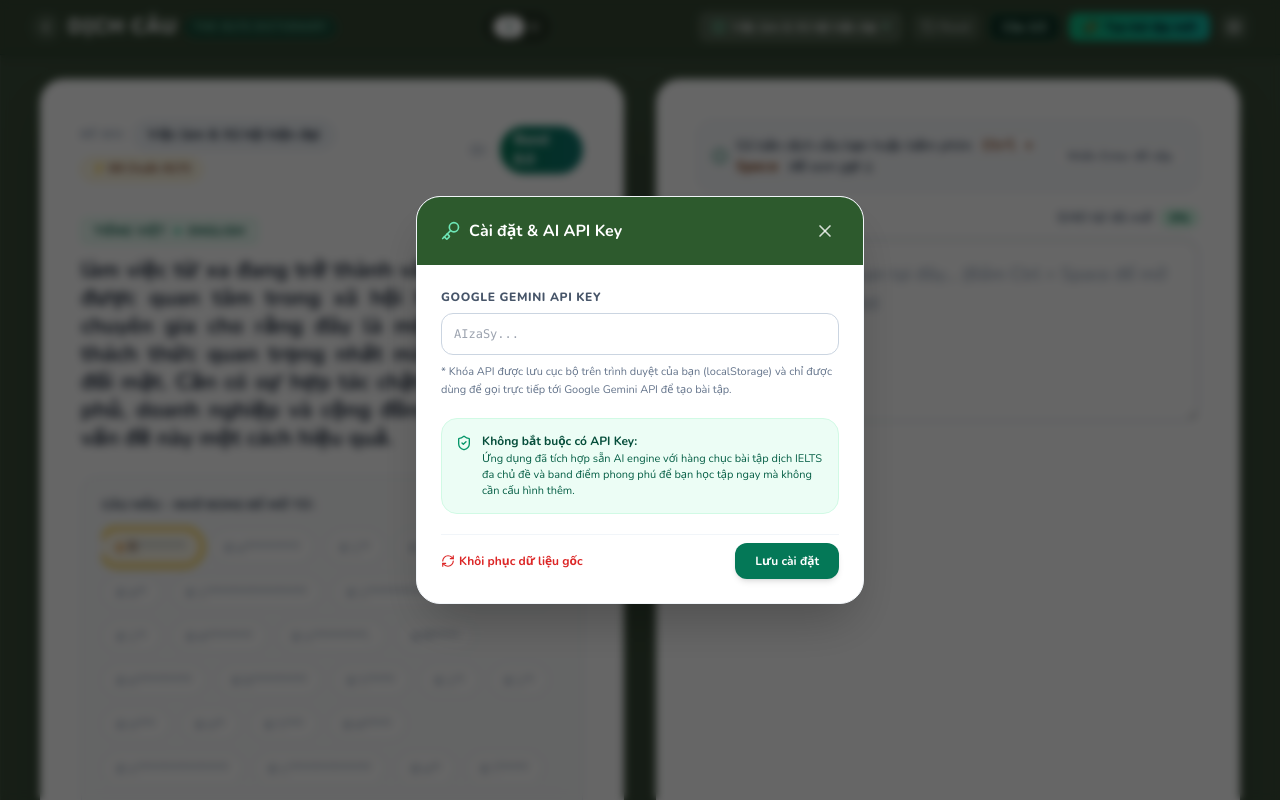
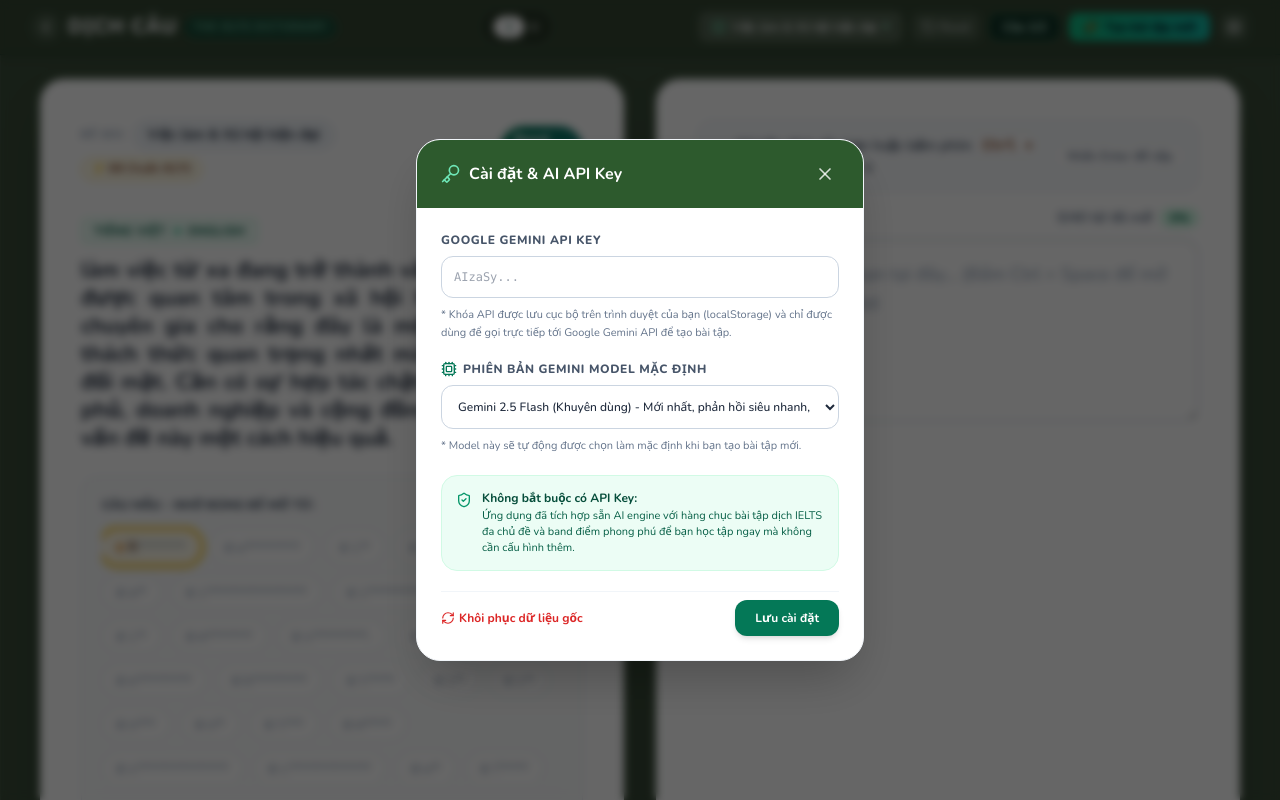
Before and after one commit to mtpluongtung/Writing_English, a React (Vite) app: page / in a window 1280 px wide. Both pictures are taken after a click on the button 1233 px from the left and 27 px from the top of the page. Shown: the top 800 px of the page. Built offline with nearby package versions, Linux system fonts and the light colour scheme.

Commit message:
feat: cho phep chon model gemini tuy chinh va cac ban flash/pro

```diff
--- a/src/App.tsx
+++ b/src/App.tsx
@@ -231,6 +231,7 @@
               hintTokenIndex={hintTokenIndex}
               cursorPos={cursorPos}
               generatorType={currentSet.generatorType}
+              aiModel={currentSet.aiModel}
             />
           )}
 
--- a/src/components/CreateExerciseModal.tsx
+++ b/src/components/CreateExerciseModal.tsx
@@ -7,10 +7,10 @@
   Loader2,
   CheckCircle2
 } from 'lucide-react';
-import { PRESET_TOPICS, BAND_OPTIONS } from '../data/sampleExercises';
+import { PRESET_TOPICS, BAND_OPTIONS, GEMINI_MODELS } from '../data/sampleExercises';
 import type { GenerationOptions, ExerciseSet } from '../types';
 import { createNewExerciseSet } from '../services/aiGenerator';
-import { saveApiKey, loadApiKey } from '../services/storage';
+import { saveApiKey, loadApiKey, loadGeminiModel, saveGeminiModel } from '../services/storage';
 
 interface CreateExerciseModalProps {
   isOpen: boolean;
@@ -30,6 +30,11 @@
   const [exerciseFormat, setExerciseFormat] = useState<'statement' | 'question' | 'answer' | 'qa_pair'>('qa_pair');
   const [useGemini, setUseGemini] = useState<boolean>(false);
   const [apiKey, setApiKey] = useState<string>(() => loadApiKey());
+  const [geminiModel, setGeminiModel] = useState<string>(() => loadGeminiModel());
+  const [isCustomModel, setIsCustomModel] = useState<boolean>(() => {
+    const saved = loadGeminiModel();
+    return !GEMINI_MODELS.some(m => m.id === saved);
+  });
   const [isLoading, setIsLoading] = useState<boolean>(false);
   const [errorMsg, setErrorMsg] = useState<string | null>(null);
   const apiKeyInputRef = React.useRef<HTMLInputElement | null>(null);
@@ -55,6 +60,9 @@
       if (useGemini && apiKey.trim()) {
         saveApiKey(apiKey.trim());
       }
+      if (useGemini && geminiModel.trim()) {
+        saveGeminiModel(geminiModel.trim());
+      }
 
       const preset = PRESET_TOPICS.find(p => p.id === selectedTopic);
 
@@ -64,6 +72,7 @@
         band: selectedBand,
         sentenceCount: sentenceCount,
         exerciseFormat: exerciseFormat,
+        geminiModel: useGemini ? (geminiModel.trim() || 'gemini-2.5-flash') : undefined,
         customTopic: customTopic.trim() ? customTopic.trim() : undefined,
         useGeminiApiKey: useGemini,
         apiKey: useGemini ? apiKey.trim() : undefined
@@ -359,14 +368,16 @@
                   )}
                 </div>
                 <p className="text-[11px] text-slate-500 mt-0.5">
-                  Sinh đề trực tiếp theo yêu cầu độc nhất từ Gemini 2.5 Flash.
+                  Sinh đề trực tiếp theo yêu cầu độc nhất từ Google Gemini AI.
                 </p>
               </button>
             </div>
 
             {useGemini && (
-              <div className="mt-2.5 p-3 bg-white rounded-xl border border-emerald-200 shadow-xs space-y-2 animate-fadeIn">
-                <div className="flex items-center justify-between">
+              <div className="mt-2.5 p-3.5 bg-white rounded-xl border border-emerald-200 shadow-xs space-y-3.5 animate-fadeIn">
+                {/* 1. API Key Input */}
+                <div>
+                  <div className="flex items-center justify-between mb-1">
                     <label className="block text-[11px] font-bold text-slate-700">
                       Google Gemini API Key:
                     </label>
@@ -393,8 +404,91 @@
                       className="w-full text-xs pl-9 pr-3 py-2.5 rounded-xl border border-slate-300 focus:border-emerald-600 focus:ring-2 focus:ring-emerald-100 outline-none font-mono"
                     />
                   </div>
-                <p className="text-[10px] text-slate-500 leading-normal">
-                  * API Key được lưu trực tiếp trên trình duyệt của bạn (localStorage). Nếu bạn chưa có Key, vui lòng chọn <strong>"⚡ AI Tức thì (Built-in)"</strong> ở trên để làm bài 10 câu chất lượng cao ngay lập tức.
+                </div>
+
+                {/* 2. Model Selection */}
+                <div className="pt-2 border-t border-slate-100">
+                  <div className="flex items-center justify-between mb-2">
+                    <label className="block text-[11px] font-bold text-slate-700">
+                      Chọn phiên bản Gemini Model:
+                    </label>
+                    <span className="text-[10px] text-emerald-800 font-mono font-bold bg-emerald-50 px-2 py-0.5 rounded border border-emerald-200">
+                      {geminiModel}
+                    </span>
+                  </div>
+
+                  <div className="grid grid-cols-1 sm:grid-cols-2 gap-2">
+                    {GEMINI_MODELS.map((m) => {
+                      const isChosen = geminiModel === m.id && !isCustomModel;
+                      return (
+                        <button
+                          type="button"
+                          key={m.id}
+                          onClick={() => {
+                            setGeminiModel(m.id);
+                            setIsCustomModel(false);
+                            saveGeminiModel(m.id);
+                          }}
+                          className={`p-2.5 rounded-xl border text-left transition-all flex flex-col justify-between
+                            ${isChosen
+                              ? 'bg-emerald-50 border-emerald-600 text-emerald-950 shadow-2xs ring-1 ring-emerald-500/20'
+                              : 'bg-slate-50/60 border-slate-200 text-slate-700 hover:bg-white'
+                            }`}
+                        >
+                          <div className="flex items-center justify-between w-full mb-1">
+                            <span className="text-[11px] font-bold">{m.name}</span>
+                            <span className={`text-[9px] font-bold px-1.5 py-0.2 rounded border ${m.badgeClass}`}>
+                              {m.tag}
+                            </span>
+                          </div>
+                          <p className="text-[10px] text-slate-500 leading-tight">
+                            {m.desc}
+                          </p>
+                        </button>
+                      );
+                    })}
+
+                    <button
+                      type="button"
+                      onClick={() => {
+                        setIsCustomModel(true);
+                      }}
+                      className={`p-2.5 rounded-xl border text-left transition-all flex flex-col justify-between
+                        ${isCustomModel
+                          ? 'bg-emerald-50 border-emerald-600 text-emerald-950 shadow-2xs ring-1 ring-emerald-500/20'
+                          : 'bg-slate-50/60 border-slate-200 text-slate-700 hover:bg-white'
+                        }`}
+                    >
+                      <div className="flex items-center justify-between w-full mb-1">
+                        <span className="text-[11px] font-bold">Model khác (Tùy chỉnh)</span>
+                        <span className="text-[9px] font-bold px-1.5 py-0.2 rounded bg-amber-50 text-amber-800 border border-amber-200">
+                          Custom
+                        </span>
+                      </div>
+                      <p className="text-[10px] text-slate-500 leading-tight">
+                        Tự nhập ID model mới (VD: gemini-2.0-flash-lite)
+                      </p>
+                    </button>
+                  </div>
+
+                  {isCustomModel && (
+                    <div className="mt-2.5">
+                      <input
+                        type="text"
+                        placeholder="Nhập tên model ID (ví dụ: gemini-2.0-flash-lite, gemini-exp-1206...)"
+                        value={geminiModel}
+                        onChange={(e) => {
+                          setGeminiModel(e.target.value);
+                          saveGeminiModel(e.target.value);
+                        }}
+                        className="w-full text-xs p-2.5 rounded-xl border border-slate-300 focus:border-emerald-600 focus:ring-2 focus:ring-emerald-100 outline-none font-mono"
+                      />
+                    </div>
+                  )}
+                </div>
+
+                <p className="text-[10px] text-slate-500 leading-normal pt-1 border-t border-slate-100">
+                  * API Key và cấu hình Model được lưu an toàn trên trình duyệt của bạn (localStorage).
                 </p>
               </div>
             )}
--- a/src/components/SettingsModal.tsx
+++ b/src/components/SettingsModal.tsx
@@ -1,6 +1,7 @@
 import React, { useState } from 'react';
-import { X, Key, ShieldCheck, RefreshCw, Check } from 'lucide-react';
-import { saveApiKey, loadApiKey } from '../services/storage';
+import { X, Key, ShieldCheck, RefreshCw, Check, Cpu } from 'lucide-react';
+import { saveApiKey, loadApiKey, loadGeminiModel, saveGeminiModel } from '../services/storage';
+import { GEMINI_MODELS } from '../data/sampleExercises';
 
 interface SettingsModalProps {
   isOpen: boolean;
@@ -14,6 +15,7 @@
   onResetAllData
 }) => {
   const [apiKey, setApiKey] = useState<string>(() => loadApiKey());
+  const [geminiModel, setGeminiModel] = useState<string>(() => loadGeminiModel());
   const [saved, setSaved] = useState<boolean>(false);
 
   if (!isOpen) return null;
@@ -21,6 +23,9 @@
   const handleSave = (e: React.FormEvent) => {
     e.preventDefault();
     saveApiKey(apiKey.trim());
+    if (geminiModel.trim()) {
+      saveGeminiModel(geminiModel.trim());
+    }
     setSaved(true);
     setTimeout(() => {
       setSaved(false);
@@ -70,6 +75,29 @@
             </p>
           </div>
 
+          <div>
+            <div className="flex items-center gap-1.5 mb-2">
+              <Cpu className="w-4 h-4 text-emerald-700" />
+              <label className="block text-xs font-black uppercase tracking-wider text-slate-600">
+                Phiên bản Gemini Model mặc định
+              </label>
+            </div>
+            <select
+              value={geminiModel}
+              onChange={(e) => setGeminiModel(e.target.value)}
+              className="w-full text-xs p-3 rounded-xl border border-slate-300 focus:border-emerald-600 focus:ring-2 focus:ring-emerald-100 outline-none font-medium bg-white text-slate-800"
+            >
+              {GEMINI_MODELS.map((m) => (
+                <option key={m.id} value={m.id}>
+                  {m.name} ({m.tag}) - {m.desc}
+                </option>
+              ))}
+            </select>
+            <p className="text-[11px] text-slate-500 mt-2 leading-relaxed">
+              * Model này sẽ tự động được chọn làm mặc định khi bạn tạo bài tập mới.
+            </p>
+          </div>
+
           <div className="bg-emerald-50 p-3.5 rounded-2xl border border-emerald-100 text-xs text-emerald-900 flex items-start gap-2.5">
             <ShieldCheck className="w-4 h-4 text-emerald-600 flex-shrink-0 mt-0.5" />
             <div>
--- a/src/data/sampleExercises.ts
+++ b/src/data/sampleExercises.ts
@@ -151,3 +151,49 @@
   { value: 8.5, label: 'Band 8.5', desc: 'Tự nhiên như bản ngữ, danh từ hóa chuẩn xác' },
   { value: 9.0, label: 'Band 9.0', desc: 'Đỉnh cao học thuật, uyển chuyển tuyệt đối' },
 ];
+
+export interface GeminiModelOption {
+  id: string;
+  name: string;
+  tag: string;
+  badgeClass: string;
+  desc: string;
+}
+
+export const GEMINI_MODELS: GeminiModelOption[] = [
+  {
+    id: 'gemini-2.5-flash',
+    name: 'Gemini 2.5 Flash',
+    tag: 'Khuyên dùng',
+    badgeClass: 'bg-emerald-100 text-emerald-800 border-emerald-200',
+    desc: 'Mới nhất, phản hồi siêu nhanh, tạo bài tập chuẩn xác nhất.'
+  },
+  {
+    id: 'gemini-2.5-pro',
+    name: 'Gemini 2.5 Pro',
+    tag: 'Tư duy sâu',
+    badgeClass: 'bg-indigo-100 text-indigo-800 border-indigo-200',
+    desc: 'Mô hình mạnh nhất của Google cho suy luận & thuật ngữ chuyên sâu.'
+  },
+  {
+    id: 'gemini-2.0-flash',
+    name: 'Gemini 2.0 Flash',
+    tag: 'Thế hệ 2.0',
+    badgeClass: 'bg-blue-100 text-blue-800 border-blue-200',
+    desc: 'Thế hệ Flash 2.0 đa năng, độ trễ cực thấp.'
+  },
+  {
+    id: 'gemini-1.5-flash',
+    name: 'Gemini 1.5 Flash',
+    tag: 'Ổn định',
+    badgeClass: 'bg-slate-100 text-slate-700 border-slate-200',
+    desc: 'Bản 1.5 nhẹ, hạn mức lượt gọi rộng, hoạt động ổn định.'
+  },
+  {
+    id: 'gemini-1.5-pro',
+    name: 'Gemini 1.5 Pro',
+    tag: 'Học thuật',
+    badgeClass: 'bg-purple-100 text-purple-800 border-purple-200',
+    desc: 'Bản 1.5 Pro chuyên sâu cho dịch thuật ngữ cảnh dài.'
+  }
+];
--- a/src/services/storage.ts
+++ b/src/services/storage.ts
@@ -5,6 +5,7 @@
   EXERCISE_SETS: 'ielts_translate_sets_v1',
   ACTIVE_SET_ID: 'ielts_translate_active_set_id',
   API_KEY: 'ielts_gemini_api_key',
+  GEMINI_MODEL: 'ielts_gemini_model',
   FONT_PREFERENCE: 'ielts_font_preference',
 };
 
@@ -47,3 +48,11 @@
 export function saveApiKey(key: string): void {
   localStorage.setItem(STORAGE_KEYS.API_KEY, key.trim());
 }
+
+export function loadGeminiModel(): string {
+  return localStorage.getItem(STORAGE_KEYS.GEMINI_MODEL) || 'gemini-2.5-flash';
+}
+
+export function saveGeminiModel(model: string): void {
+  localStorage.setItem(STORAGE_KEYS.GEMINI_MODEL, model.trim());
+}
--- a/src/types.ts
+++ b/src/types.ts
@@ -41,6 +41,7 @@
   band: number;
   createdAt: string;
   generatorType?: 'gemini' | 'builtin';
+  aiModel?: string;
   items: ExerciseItem[];
 }
 
@@ -52,5 +53,6 @@
   customTopic?: string;
   useGeminiApiKey?: boolean;
   apiKey?: string;
+  geminiModel?: string;
   exerciseFormat?: 'statement' | 'question' | 'answer' | 'qa_pair';
 }
```
Also changed, not shown: src/components/LeftPromptCard.tsx (+5 -3 lines), src/services/aiGenerator.ts (+6 -1 lines). Lines whose indentation alone changed are shown as unchanged.
